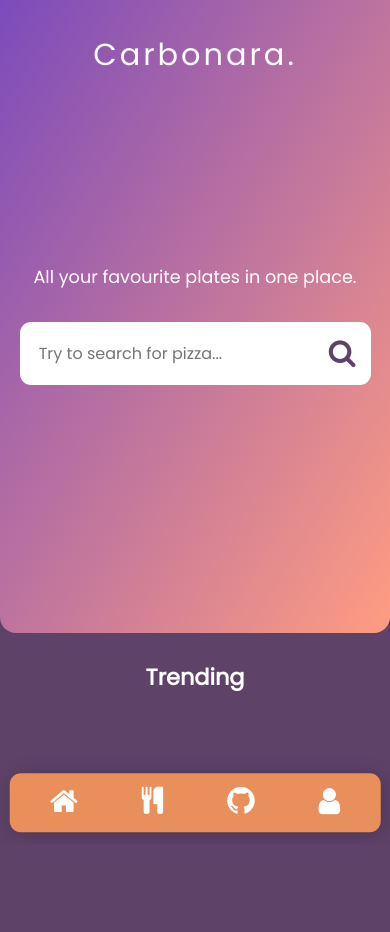
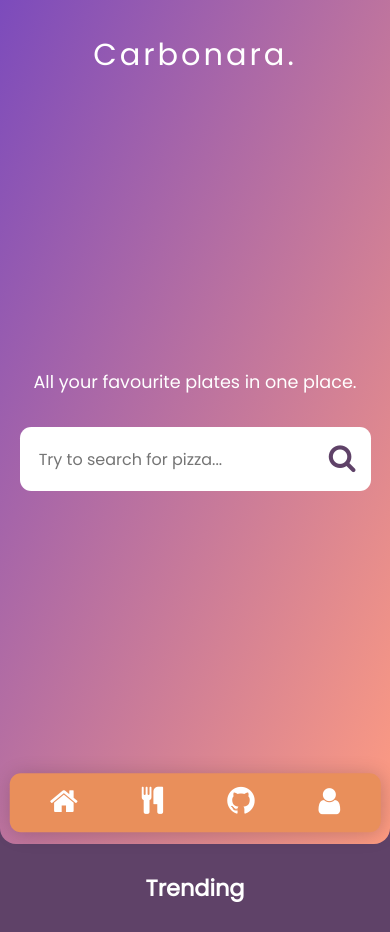
Before and after one commit to theOnlyGian/Carbonara-App, a Django app: page / in a window 390 px wide. Before the commit the page ends 833 px from the top, so only its background shows below. Run offline with Django 4.2, Linux system fonts and the light colour scheme; some libraries are stand-ins or nearby versions.

Commit message:
Mobile responsiveness

```diff
--- a/myCookingBook/settings.py
+++ b/myCookingBook/settings.py
@@ -24,6 +24,7 @@ BASE_DIR = Path(__file__).resolve().parent.parent
 
 # SECURITY WARNING: keep the secret key used in production secret!
 SECRET_KEY = os.environ.get("SECRET_KEY")
+
 # SECURITY WARNING: don't run with debug turned on in production!
 DEBUG = True
 
--- a/static/book/css/components/_media_queries.scss
+++ b/static/book/css/components/_media_queries.scss
@@ -70,6 +70,7 @@
 }
 
 @media (max-width: 530px) {
+
     header {
         padding-top: 2rem;
         justify-content: center;
@@ -157,6 +158,7 @@
         }
 
         .risultato {
+            width: 85%;
             .popup {
                 padding: .7rem;
                 top: 50%;
@@ -185,7 +187,7 @@
 
 
     main {
-        height: 75vh;
+        height: 100vh;
         gap: 1rem;
         justify-content: center;
 
--- a/static/book/css/style.css
+++ b/static/book/css/style.css
@@ -383,8 +383,7 @@ section .close-button {
   overflow: hidden;
   padding-right: 1rem;
   gap: 1rem;
-  -webkit-animation: hide paused 0.8s;
-          animation: hide paused 0.8s;
+  animation: hide paused 0.8s;
 }
 .favourite img {
   width: 20%;
@@ -508,21 +507,6 @@ section .close-button {
   transform: translate(0, -50%);
 }
 
-@-webkit-keyframes sp10-0 {
-  0%, 10% {
-    transform: translateY(0) scaleY(1);
-  }
-  49.99% {
-    transform: translateY(-100%) scaleY(1);
-  }
-  50% {
-    transform: translateY(-100%) scaleY(-1);
-  }
-  90%, 100% {
-    transform: translateY(-200%) scaleY(-1);
-  }
-}
-
 @keyframes sp10-0 {
   0%, 10% {
     transform: translateY(0) scaleY(1);
@@ -537,17 +521,6 @@ section .close-button {
     transform: translateY(-200%) scaleY(-1);
   }
 }
-@-webkit-keyframes sp10-1 {
-  0%, 20% {
-    transform: rotate(0deg) translate(0, 0) rotate(0deg);
-  }
-  50% {
-    transform: rotate(calc(var(--s, 1) * -90deg)) translate(0, 0) rotate(0deg);
-  }
-  100% {
-    transform: rotate(calc(var(--s, 1) * -90deg)) translate(0, -40px) rotate(calc(var(--s, 1) * -90deg));
-  }
-}
 @keyframes sp10-1 {
   0%, 20% {
     transform: rotate(0deg) translate(0, 0) rotate(0deg);
@@ -559,34 +532,12 @@ section .close-button {
     transform: rotate(calc(var(--s, 1) * -90deg)) translate(0, -40px) rotate(calc(var(--s, 1) * -90deg));
   }
 }
-@-webkit-keyframes spin {
-  0% {
-    transform: rotate(0);
-  }
-  100% {
-    transform: rotate(360deg);
-  }
-}
 @keyframes spin {
   0% {
     transform: rotate(0);
   }
   100% {
     transform: rotate(360deg);
-  }
-}
-@-webkit-keyframes status {
-  0% {
-    opacity: 0;
-  }
-  15% {
-    opacity: 1;
-  }
-  80% {
-    opacity: 1;
-  }
-  100% {
-    opacity: 0;
   }
 }
 @keyframes status {
@@ -601,20 +552,6 @@ section .close-button {
   }
   100% {
     opacity: 0;
-  }
-}
-@-webkit-keyframes hide {
-  0% {
-    opacity: 1;
-    line-height: 100%;
-  }
-  75% {
-    opacity: 0;
-    line-height: 100%;
-  }
-  100% {
-    opacity: 0;
-    line-height: 0px;
   }
 }
 @keyframes hide {
@@ -856,8 +793,7 @@ section .close-button {
   border: #9072b8 0.4rem solid;
   border-top: #ffffff 0.4rem solid;
   border-radius: 50%;
-  -webkit-animation: spin linear infinite 1.5s;
-          animation: spin linear infinite 1.5s;
+  animation: spin linear infinite 1.5s;
 }
 
 .home-loader {
@@ -865,8 +801,7 @@ section .close-button {
   height: 80px;
   display: flex;
   transform-origin: 0% 150%;
-  -webkit-animation: sp10-0 2s infinite linear;
-          animation: sp10-0 2s infinite linear;
+  animation: sp10-0 2s infinite linear;
   margin: auto;
 }
 
@@ -875,8 +810,7 @@ section .close-button {
   content: "";
   flex: 1;
   background: #766DF4;
-  -webkit-animation: sp10-1 1s infinite linear alternate;
-          animation: sp10-1 1s infinite linear alternate;
+  animation: sp10-1 1s infinite linear alternate;
   border-radius: 200px 0 0 200px;
   transform-origin: 100% 100%;
 }
@@ -921,8 +855,7 @@ section .close-button {
   justify-content: space-around;
   align-items: center;
   gap: 0.5rem;
-  -webkit-animation: status 1.5s paused;
-          animation: status 1.5s paused;
+  animation: status 1.5s paused;
   padding: 1rem;
   opacity: 0.9;
   z-index: 100;
@@ -946,14 +879,12 @@ section .close-button {
   header h1 {
     font-size: 1.5rem;
   }
-
   main h1 {
     font-size: 1.4rem;
   }
   main form {
     width: 90%;
   }
-
   section .risultato {
     width: 15rem;
     height: auto;
@@ -981,7 +912,6 @@ section .close-button {
   section .risultato img {
     height: 14rem;
   }
-
   .favourite {
     flex-direction: column;
     padding-right: 0;
@@ -1061,15 +991,16 @@ section .close-button {
     transform: rotate(-45deg);
     transform-origin: 5%;
   }
-
   #ricerca-titolo {
     font-size: 1.4rem;
   }
-
   section .overlay {
     opacity: 0.7;
     transition: none;
     background: #000;
+  }
+  section .risultato {
+    width: 85%;
   }
   section .risultato .popup {
     padding: 0.7rem;
@@ -1089,9 +1020,8 @@ section .close-button {
     font-size: 2rem;
     padding: 0.4rem;
   }
-
   main {
-    height: 75vh;
+    height: 100vh;
     gap: 1rem;
     justify-content: center;
   }
@@ -1106,32 +1036,25 @@ section .close-button {
   main form input[type=text] {
     padding: 1.2rem;
   }
-
   .nav li a .fa-home:before {
     font-size: 1.9rem;
   }
-
   .nav li a .fa-cutlery:before {
     font-size: 1.7rem;
   }
-
   .nav li a .fa-user:before {
     font-size: 1.9rem;
   }
-
   .access-container h1 {
     font-size: 1.7rem;
   }
-
   .access-container .access-form {
     padding: 1rem;
     width: 90%;
   }
-
   .access-status {
     width: 90%;
   }
-
   .favourites #ricerca-titolo {
     margin-top: 8rem;
   }
```
Also changed, not shown: 1 other file.
